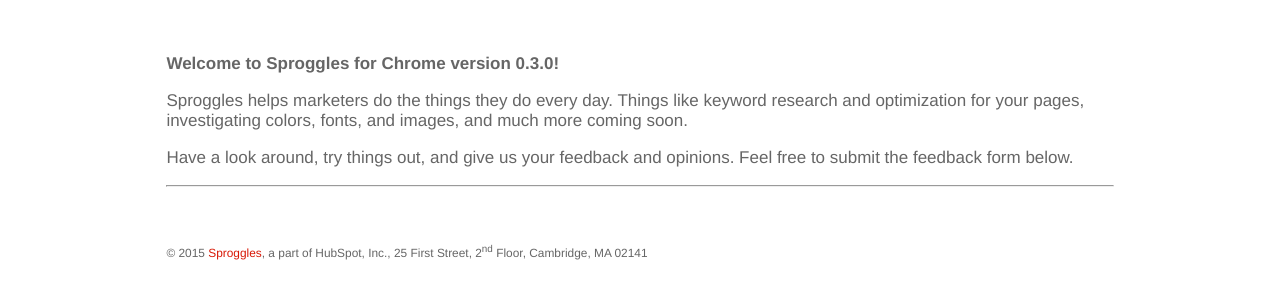
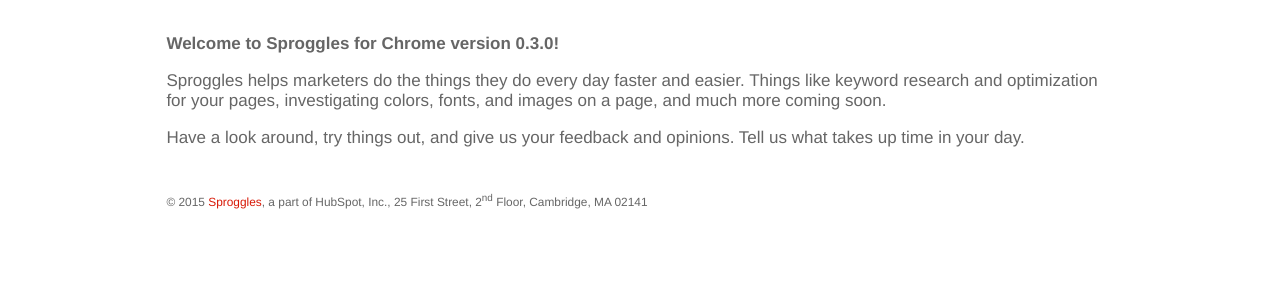
Before and after one commit to dannyid/sproggles, a browser extension: page src/html/intro.html in a window 1280 px wide. Shown: the part 183-482 px from the top of the page. Drawn offline with Linux system fonts and the light colour scheme; a script that the page names is missing.

Commit message:
Update language on intro page

```diff
--- a/src/html/intro.html
+++ b/src/html/intro.html
@@ -58,7 +58,7 @@
 
       .options-div {
         display: block;
-        padding: 40px 13% 0 13%;
+        padding: 20px 13% 0 13%;
       }
 
       #footer {
@@ -116,12 +116,11 @@
             Welcome to Sproggles for Chrome version <span id="version-text">0.3.0</span>!
           </p>
           <p>
-            Sproggles helps marketers do the things they do every day. Things like keyword research and optimization for your pages, investigating colors, fonts, and images, and much more coming soon.
+            Sproggles helps marketers do the things they do every day faster and easier. Things like keyword research and optimization for your pages, investigating colors, fonts, and images on a page, and much more coming soon.
           </p>
           <p>
-            Have a look around, try things out, and give us your feedback and opinions. Feel free to submit the feedback form below.
+            Have a look around, try things out, and give us your feedback and opinions. Tell us what takes up time in your day.
           </p>
-          <hr />
           <div>
             <!--[if lte IE 8]>
             <script charset="utf-8" type="text/javascript" src="//js.hsforms.net/forms/v2-legacy.js"></script>
```
